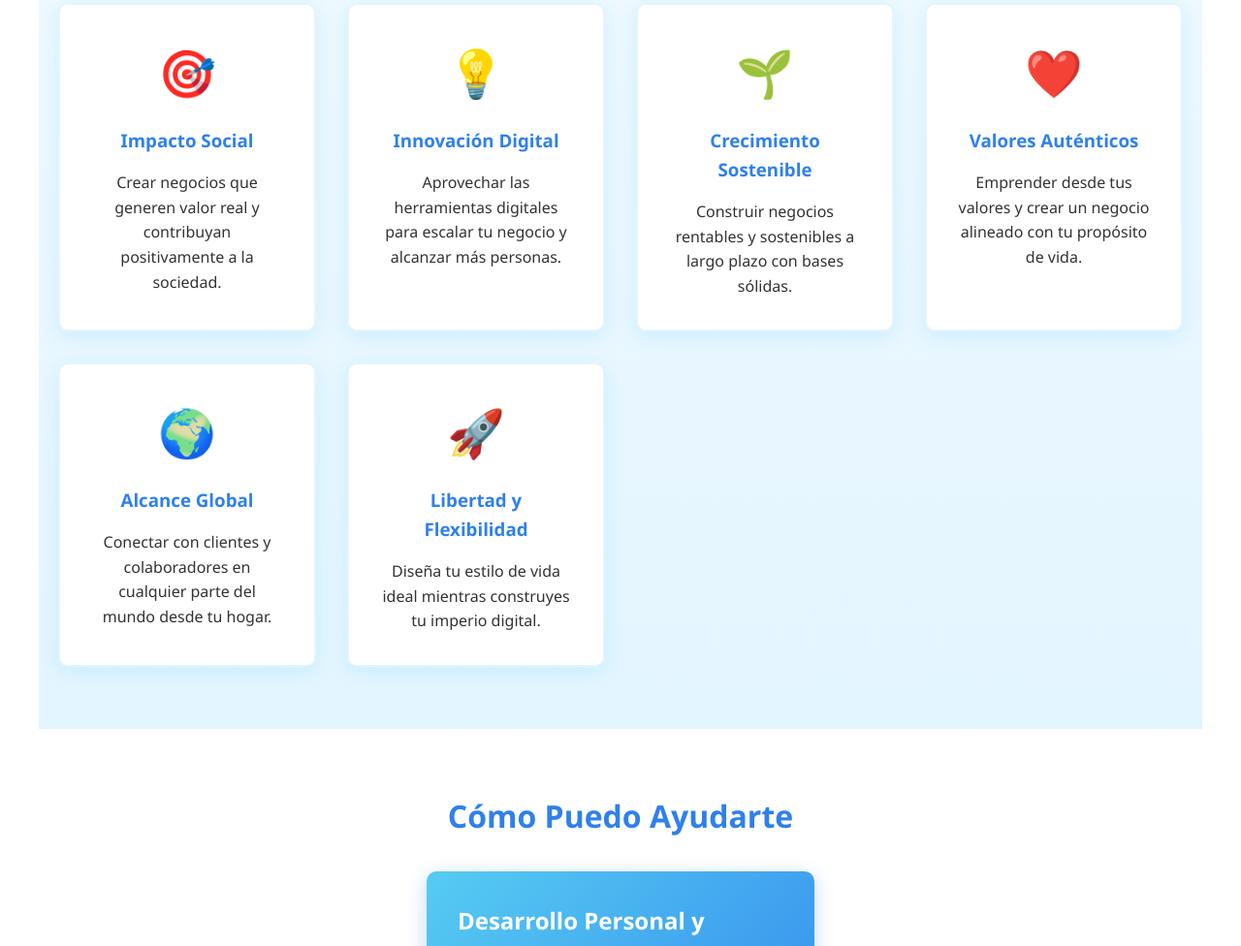
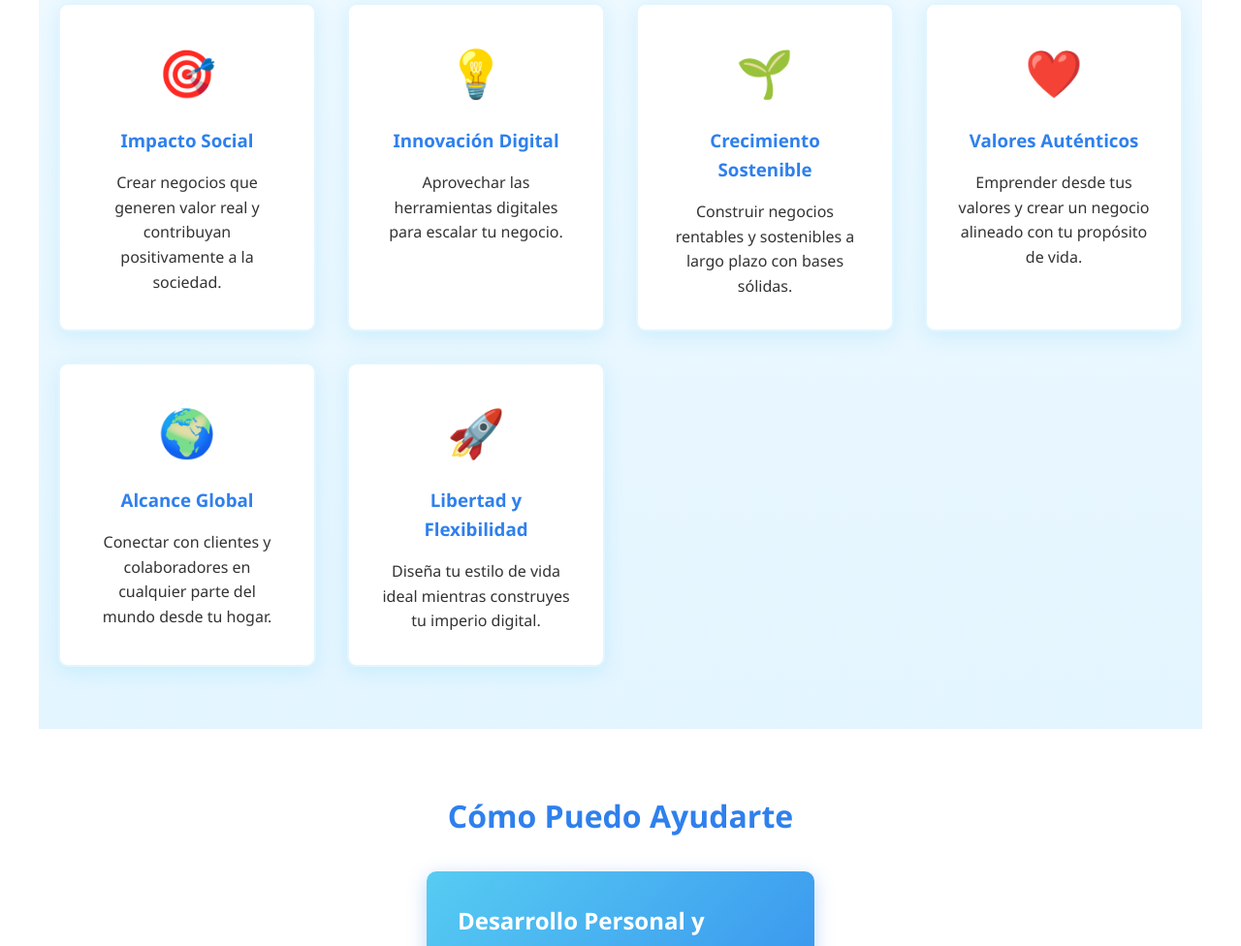
Before and after one commit to neylinveronicazavalaperozo-bot/emprendimiento-digital-con-proposito, a plain HTML site: page index.html in a window 1280 px wide. Shown: the part 1230-2206 px from the top of the page at 97% size. Drawn offline with Linux system fonts and the light colour scheme.

Commit message:
Eliminar frase de Innovación Digital

```diff
--- a/index.html
+++ b/index.html
@@ -320,7 +320,7 @@
             <div class="benefit-card">
                 <div class="benefit-icon">💡</div>
                 <h3>Innovación Digital</h3>
-                <p>Aprovechar las herramientas digitales para escalar tu negocio y alcanzar más personas.</p>
+                <p>Aprovechar las herramientas digitales para escalar tu negocio.</p>
             </div>
             <div class="benefit-card">
                 <div class="benefit-icon">🌱</div>
```
